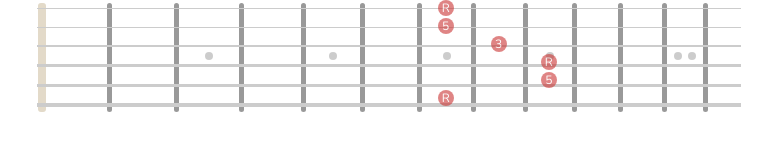
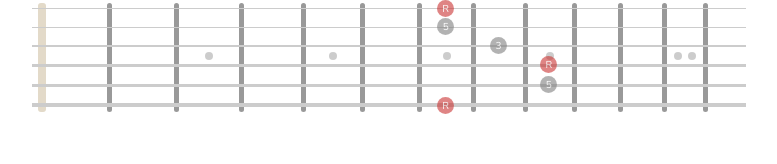
Before and after one commit to bali182/music-stuff, a React app: page / in a window 1280 px wide. Shown: the top 164 px of the page, without its empty margins (251-1028 px from the left). Built offline with nearby package versions, Linux system fonts and the light colour scheme.

Commit message:
Proper note rendering

```diff
--- a/src/Fretboard/Fret.tsx
+++ b/src/Fretboard/Fret.tsx
@@ -33,21 +33,21 @@ const nutStyle = css({
 })
 
 export type FretProps = {
-  fretNumber: number
+  fret: number
 }
 
 export class Fret extends PureComponent<FretProps> {
   render() {
-    const { fretNumber } = this.props
+    const { fret } = this.props
     return (
       <FretboardContext.Consumer>
         {(context) => {
-          const width = getFretWidth(context)(fretNumber)
-          const separatorStyle = fretNumber === 0 ? nutStyle : fretWireStyle
+          const width = getFretWidth(context)(fret)
+          const separatorStyle = fret === 0 ? nutStyle : fretWireStyle
           return (
             <div className={fretStyle(width)}>
               <div className={separatorStyle} />
-              <FretDot fretNumber={fretNumber} />
+              <FretDot fret={fret} />
             </div>
           )
         }}
--- a/src/Fretboard/FretDot.tsx
+++ b/src/Fretboard/FretDot.tsx
@@ -23,14 +23,14 @@ const dotStyle = css({
 })
 
 export type FretDotProps = {
-  fretNumber: number
+  fret: number
 }
 
 export class FretDot extends PureComponent<FretDotProps> {
   render() {
-    const { fretNumber } = this.props
-    const mod12 = (fretNumber + 1) % 12
-    if (fretNumber !== 0 && mod12 === 0) {
+    const { fret } = this.props
+    const mod12 = (fret + 1) % 12
+    if (fret !== 0 && mod12 === 0) {
       return (
         <div className={dotContainerStyle}>
           <div className={dotStyle} />
--- a/src/Fretboard/Fretboard.tsx
+++ b/src/Fretboard/Fretboard.tsx
@@ -26,10 +26,12 @@ export class Fretboard extends PureComponent<FretboardProps> {
       lastFretWidth,
       firstVisibleFret,
       lastVisibleFret,
+      strings,
       children,
     } = this.props
 
     const context: FretboardContexType = {
+      strings,
       firstFretWidth,
       stringSpacing,
       numberOfFrets,
@@ -50,6 +52,7 @@ export class Fretboard extends PureComponent<FretboardProps> {
     numberOfFrets: 22,
     stringSpacing: 18,
     firstVisibleFret: 0,
+    strings: [],
     lastVisibleFret: null,
   }
 }
--- a/src/Fretboard/FretboardContext.ts
+++ b/src/Fretboard/FretboardContext.ts
@@ -4,6 +4,7 @@ import { BassString } from '../model/BassString'
 
 export type FretboardContexType = {
   stringSpacing: number
+  strings: (GuitarString | BassString)[]
   numberOfFrets: number
   firstFretWidth: number
   lastFretWidth: number
@@ -12,6 +13,7 @@ export type FretboardContexType = {
 }
 
 export const FretboardContext = createContext<FretboardContexType>({
+  strings: [],
   stringSpacing: 20,
   numberOfFrets: 22,
   firstVisibleFret: 0,
--- a/src/Fretboard/Frets.tsx
+++ b/src/Fretboard/Frets.tsx
@@ -1,5 +1,10 @@
 import React, { PureComponent, ReactNode } from 'react'
 import { css } from 'emotion'
+import { FretboardContext, FretboardContexType } from './FretboardContext'
+import range from 'lodash/range'
+import { Fret } from './Fret'
+
+export const FretOverhang = 5
 
 const fretsStyle = css({
   display: 'flex',
@@ -7,19 +12,23 @@ const fretsStyle = css({
   flexDirection: 'row',
   position: 'absolute',
   top: '3px',
-  left: '0px',
+  left: `${FretOverhang}px`,
   bottom: '3px',
-  right: '0px',
-  label: 'frets'
+  right: `-${FretOverhang}px`,
+  label: 'frets',
 })
 
-export type FretsProps = {
-  children: ReactNode
-}
+export type FretsProps = {}
 
 export class Frets extends PureComponent<FretsProps> {
   render() {
-    const { children } = this.props
-    return <div className={fretsStyle}>{children}</div>
+    return (
+      <div className={fretsStyle}>
+        <FretboardContext.Consumer>{(context) => this.renderFrets(context)}</FretboardContext.Consumer>
+      </div>
+    )
+  }
+  private renderFrets(context: FretboardContexType) {
+    return range(context.firstVisibleFret, context.lastVisibleFret).map((fret) => <Fret fret={fret} key={fret} />)
   }
 }
--- a/src/Fretboard/FrettedNote.tsx
+++ b/src/Fretboard/FrettedNote.tsx
@@ -2,8 +2,10 @@ import React, { PureComponent } from 'react'
 import { css } from 'emotion'
 import { FretboardContext, FretboardContexType } from './FretboardContext'
 import { getFrettedNotePosition } from './utils'
+import { GuitarString } from '../model/GuitarString'
+import { BassString } from '../model/BassString'
 
-export const Size = 16
+export const Size = 17
 
 export const DefaultColors = {
   red: '#ca3433',
@@ -11,8 +13,8 @@ export const DefaultColors = {
 
 export type FrettedNoteProps = {
   label: string
-  stringNumber: number
-  fretNumber: number
+  string: GuitarString | BassString
+  fret: number
   color?: string
 }
 
@@ -27,8 +29,8 @@ export class FrettedNote extends PureComponent<FrettedNoteProps> {
   }
 
   noteStyle(context: FretboardContexType) {
-    const { color, fretNumber, stringNumber } = this.props
-    const [top, left] = getFrettedNotePosition(context)(stringNumber, fretNumber)
+    const { color, fret, string } = this.props
+    const [top, left] = getFrettedNotePosition(context)(string, fret)
     return css({
       label: 'fretted-note',
       position: 'absolute',
@@ -37,7 +39,7 @@ export class FrettedNote extends PureComponent<FrettedNoteProps> {
       alignContent: 'center',
       justifyItems: 'center',
       justifyContent: 'center',
-      fontSize: '12px',
+      fontSize: '10px',
       userSelect: 'none',
       color: '#fff',
       opacity: 0.6,
--- a/src/Fretboard/InstrumentStrings.tsx
+++ b/src/Fretboard/InstrumentStrings.tsx
@@ -1,5 +1,8 @@
-import React, { PureComponent, ReactNode } from 'react'
+import React, { PureComponent } from 'react'
 import { css } from 'emotion'
+import { FretboardContext, FretboardContexType } from './FretboardContext'
+import { InstrumentString } from './InstrumentString'
+import { getStringThickness } from './utils'
 
 const stringsStyle = css({
   label: 'instrument-strings',
@@ -10,13 +13,19 @@ const stringsStyle = css({
   zIndex: 2,
 })
 
-export type InstrumentStringsProps = {
-  children: ReactNode
-}
+export type InstrumentStringsProps = {}
 
 export class InstrumentStrings extends PureComponent<InstrumentStringsProps> {
   render() {
-    const { children } = this.props
-    return <div className={stringsStyle}>{children}</div>
+    return (
+      <div className={stringsStyle}>
+        <FretboardContext.Consumer>{(context) => this.renderStrings(context)}</FretboardContext.Consumer>
+      </div>
+    )
+  }
+  private renderStrings(context: FretboardContexType) {
+    return context.strings.map((string) => {
+      return <InstrumentString thickness={getStringThickness(string)} key={string.toString()} />
+    })
   }
 }
--- a/src/Fretboard/utils.ts
+++ b/src/Fretboard/utils.ts
@@ -1,13 +1,35 @@
 import { FretboardContexType } from './FretboardContext'
 import range from 'lodash/range'
 import { Size as FrettedNoteSize } from './FrettedNote'
+import { FretOverhang } from './Frets'
+import { GuitarString } from '../model/GuitarString'
+import { BassString } from '../model/BassString'
 
 function linearInterpolation(start: number, end: number, fret: number): number {
   return (1 - fret) * start + fret * end
 }
 
-export const getFretWidth = (context: FretboardContexType) => (fretNumber: number) => {
-  return linearInterpolation(context.firstFretWidth, context.lastFretWidth, fretNumber / context.numberOfFrets)
+export const getStringThickness = (string: GuitarString | BassString): number => {
+  switch (string) {
+    case GuitarString.E1:
+    case GuitarString.B:
+      return 1
+    case GuitarString.G:
+    case BassString.G:
+      return 2
+    case GuitarString.D:
+    case GuitarString.A:
+    case BassString.D:
+    case BassString.A:
+      return 3
+    case GuitarString.E6:
+    case BassString.E:
+      return 4
+  }
+}
+
+export const getFretWidth = (context: FretboardContexType) => (fret: number) => {
+  return linearInterpolation(context.firstFretWidth, context.lastFretWidth, fret / context.numberOfFrets)
 }
 
 export const getPartialFretboardWidth = (context: FretboardContexType) => (firstFret: number, lastFret: number) => {
@@ -17,16 +39,23 @@ export const getPartialFretboardWidth = (context: FretboardContexType) => (first
 }
 
 export const getFretboardWidth = (context: FretboardContexType): number => {
-  return getPartialFretboardWidth(context)(context.firstVisibleFret, context.lastVisibleFret)
+  return getPartialFretboardWidth(context)(context.firstVisibleFret, context.lastVisibleFret) + 2 * FretOverhang
 }
 
 export const getFrettedNotePosition = (context: FretboardContexType) => (
-  stringNumber: number,
-  fretNumber: number
+  string: GuitarString | BassString,
+  fret: number
 ): [number, number] => {
-  const fretWidth = getFretWidth(context)(fretNumber)
-  const top = context.stringSpacing * stringNumber
-  const left =
-    getPartialFretboardWidth(context)(context.firstVisibleFret, fretNumber) - fretWidth / 2 - FrettedNoteSize / 2
+  const fretWidth = getFretWidth(context)(fret)
+  const stringIndex = context.strings.indexOf(string)
+  const partialFretboardWidth = getPartialFretboardWidth(context)(context.firstVisibleFret, fret)
+  const extraTopSpacing = context.strings
+    .slice(0, Math.max(stringIndex - 1, 0))
+    .map((string) => getStringThickness(string))
+    .reduce((fullFretWidth, width) => fullFretWidth + width, 0)
+
+  const top = context.stringSpacing * stringIndex + extraTopSpacing
+  const left = partialFretboardWidth - fretWidth / 2 - FrettedNoteSize / 2 + FretOverhang
+
   return [top, left]
 }
--- a/src/index.tsx
+++ b/src/index.tsx
@@ -1,36 +1,23 @@
 import React from 'react'
-import range from 'lodash/range'
 import { render } from 'react-dom'
 import { Fretboard } from './Fretboard/Fretboard'
 import { Frets } from './Fretboard/Frets'
-import { Fret } from './Fretboard/Fret'
 import { InstrumentStrings } from './Fretboard/InstrumentStrings'
-import { InstrumentString } from './Fretboard/InstrumentString'
 import { FrettedNotes } from './Fretboard/FrettedNotes'
 import { FrettedNote } from './Fretboard/FrettedNote'
+import { GuitarStrings, GuitarString } from './model/GuitarString'
 
 render(
-  <Fretboard lastVisibleFret={13}>
-    <Frets>
-      {range(0, 13).map((fret) => (
-        <Fret fretNumber={fret} key={fret} />
-      ))}
-    </Frets>
-    <InstrumentStrings>
-      <InstrumentString thickness={1} />
-      <InstrumentString thickness={1} />
-      <InstrumentString thickness={2} />
-      <InstrumentString thickness={3} />
-      <InstrumentString thickness={3} />
-      <InstrumentString thickness={4} />
-    </InstrumentStrings>
+  <Fretboard firstVisibleFret={0} lastVisibleFret={13} strings={GuitarStrings}>
+    <Frets />
+    <InstrumentStrings />
     <FrettedNotes>
-      <FrettedNote label="R" stringNumber={0} fretNumber={7}></FrettedNote>
-      <FrettedNote label="5" stringNumber={1} fretNumber={7}></FrettedNote>
-      <FrettedNote label="3" stringNumber={2} fretNumber={8}></FrettedNote>
-      <FrettedNote label="R" stringNumber={3} fretNumber={9}></FrettedNote>
-      <FrettedNote label="5" stringNumber={4} fretNumber={9}></FrettedNote>
-      <FrettedNote label="R" stringNumber={5} fretNumber={7}></FrettedNote>
+      <FrettedNote label="R" string={GuitarString.E1} fret={7}></FrettedNote>
+      <FrettedNote label="5" color="gray" string={GuitarString.B} fret={7}></FrettedNote>
+      <FrettedNote label="3" color="gray" string={GuitarString.G} fret={8}></FrettedNote>
+      <FrettedNote label="R" string={GuitarString.D} fret={9}></FrettedNote>
+      <FrettedNote label="5" color="gray" string={GuitarString.A} fret={9}></FrettedNote>
+      <FrettedNote label="R" string={GuitarString.E6} fret={7}></FrettedNote>
     </FrettedNotes>
   </Fretboard>,
   document.getElementById('root')
--- a/src/model/BassString.ts
+++ b/src/model/BassString.ts
@@ -5,4 +5,4 @@ export enum BassString {
   G = 'G',
 }
 
-export const GuitarStrings = [BassString.E, BassString.A, BassString.D, BassString.G]
+export const BassStrings = [BassString.E, BassString.A, BassString.D, BassString.G]
--- a/src/model/GuitarString.ts
+++ b/src/model/GuitarString.ts
@@ -8,10 +8,10 @@ export enum GuitarString {
 }
 
 export const GuitarStrings = [
+  GuitarString.E1,
+  GuitarString.B,
+  GuitarString.G,
+  GuitarString.D,
+  GuitarString.A,
   GuitarString.E6,
-  GuitarString.A,
-  GuitarString.D,
-  GuitarString.G,
-  GuitarString.B,
-  GuitarString.E1,
 ]
```
Also changed, not shown: 2 other files (tests, documents, lock files or other folders).
